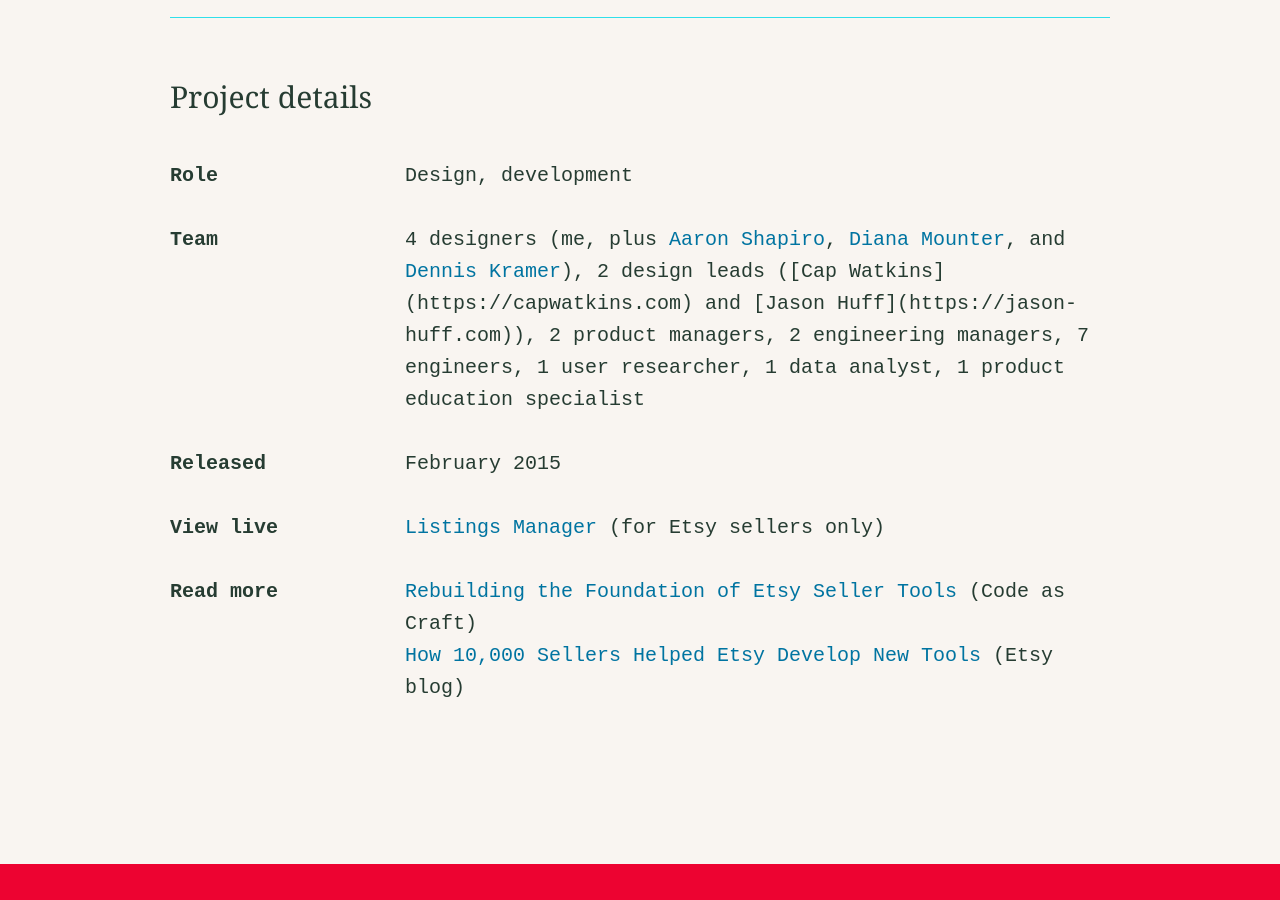
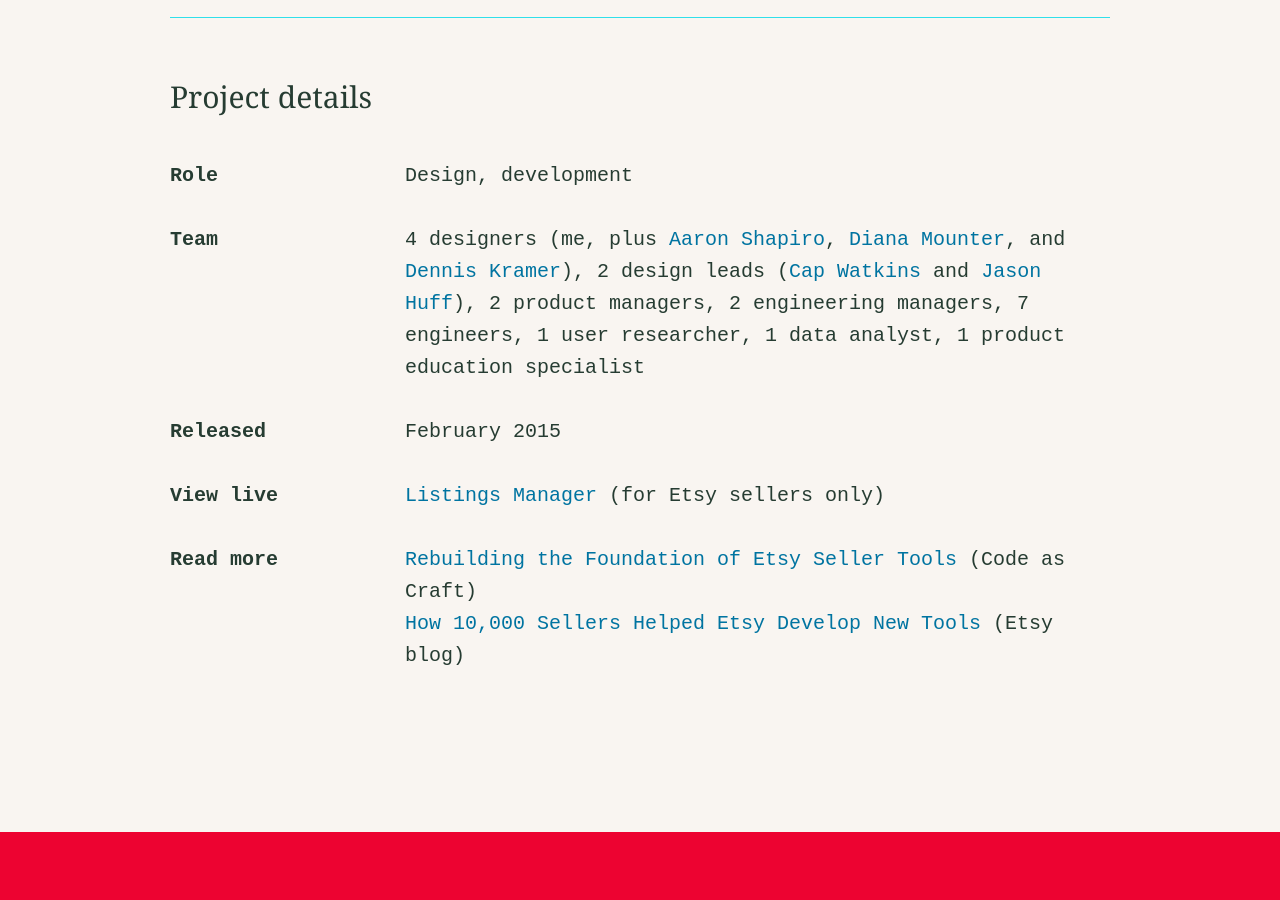
Before and after one commit to harllee/jessicaharllee.com, a Jekyll site: the page built from _work/etsy-listings-manager.markdown, in a window 1280 px wide and 900 px high, scrolled down 6282 px. Built offline with Jekyll 4.4.1, drawn with Linux system fonts in a browser that asks for light colours; some of the changed lines change nothing that is shown.

Commit message:
Updated Etsy Listings Manager

```diff
--- a/_work/etsy-listings-manager.markdown
+++ b/_work/etsy-listings-manager.markdown
@@ -101,7 +101,7 @@
     <h3>Team</h3>
   </div>
   <div>
-    <p>4 designers (me, plus <a href="http://aaron.mn">Aaron Shapiro</a>, <a href="https://broccolini.net">Diana Mounter</a>, and <a href="http://dennispkramer.com">Dennis Kramer</a>), 2 design leads ([Cap Watkins](https://capwatkins.com) and [Jason Huff](https://jason-huff.com)), 2 product managers, 2 engineering managers, 7 engineers, 1 user researcher, 1 data analyst, 1 product education specialist</p>
+    <p>4 designers (me, plus <a href="http://aaron.mn">Aaron Shapiro</a>, <a href="https://broccolini.net">Diana Mounter</a>, and <a href="http://dennispkramer.com">Dennis Kramer</a>), 2 design leads (<a href="https://capwatkins.com">Cap Watkins</a> and <a href="https://jason-huff.com">Jason Huff</a>), 2 product managers, 2 engineering managers, 7 engineers, 1 user researcher, 1 data analyst, 1 product education specialist</p>
   </div>
   <div>
     <h3>Released</h3>
```
